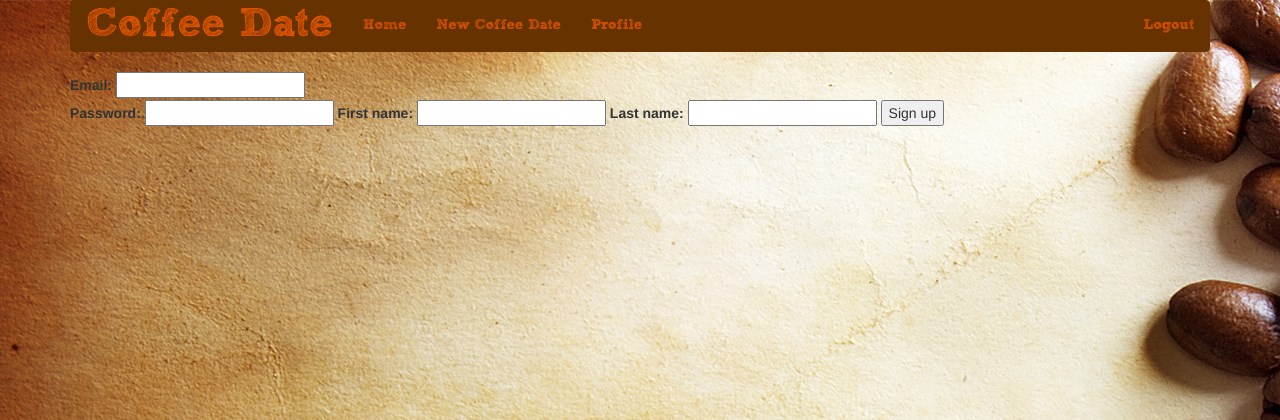
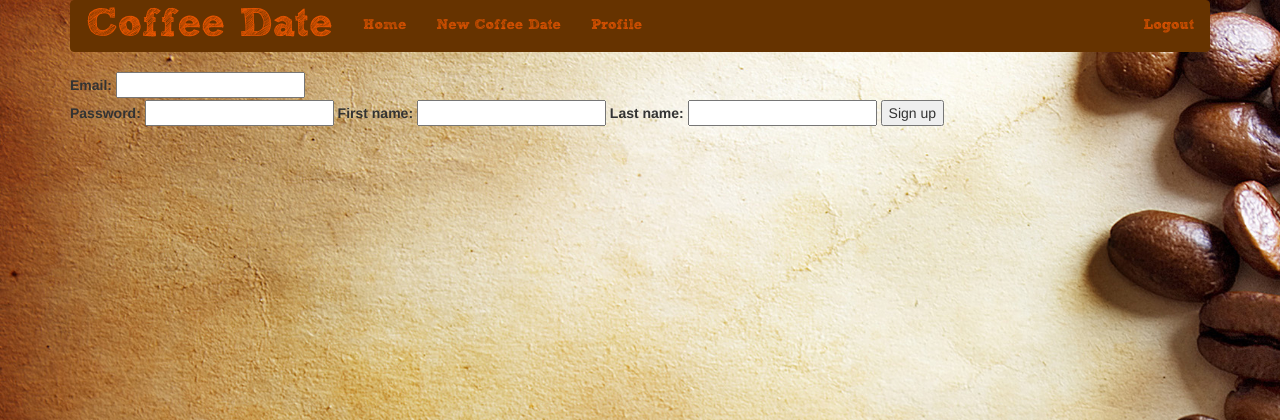
Before and after one commit to jacknoble/coffeend, a Rails app: page /users/new in a window 1280 px wide. Shown: the top 420 px of the page. Run offline with Rails 7, Linux system fonts and the light colour scheme; style sheets or scripts are compiled from the project's sources; parts of the project's set-up code (start-up, migrations or seed data) failed here and were passed over; some libraries are stand-ins or nearby versions.

Commit message:
fix background resizing issues

```diff
--- a/app/assets/stylesheets/root.css.scss
+++ b/app/assets/stylesheets/root.css.scss
@@ -2,8 +2,11 @@
 // They will automatically be included in application.css.
 // You can use Sass (SCSS) here: http://sass-lang.com/
 .coffeend-background {
-	background-image: url('coffe_chocolate_texture1513.jpg');
-	background-size: 120%;
+	background: url(coffeend_texture.jpg) no-repeat center center fixed;
+	  -webkit-background-size: cover;
+	  -moz-background-size: cover;
+	  -o-background-size: cover;
+	  background-size: cover;
 }
 
 .coffeend-map {
```
Also changed, not shown: app/assets/images/coffe_chocolate_texture1513.jpg (deleted), app/assets/images/coffeend_texture.jpg (added).
